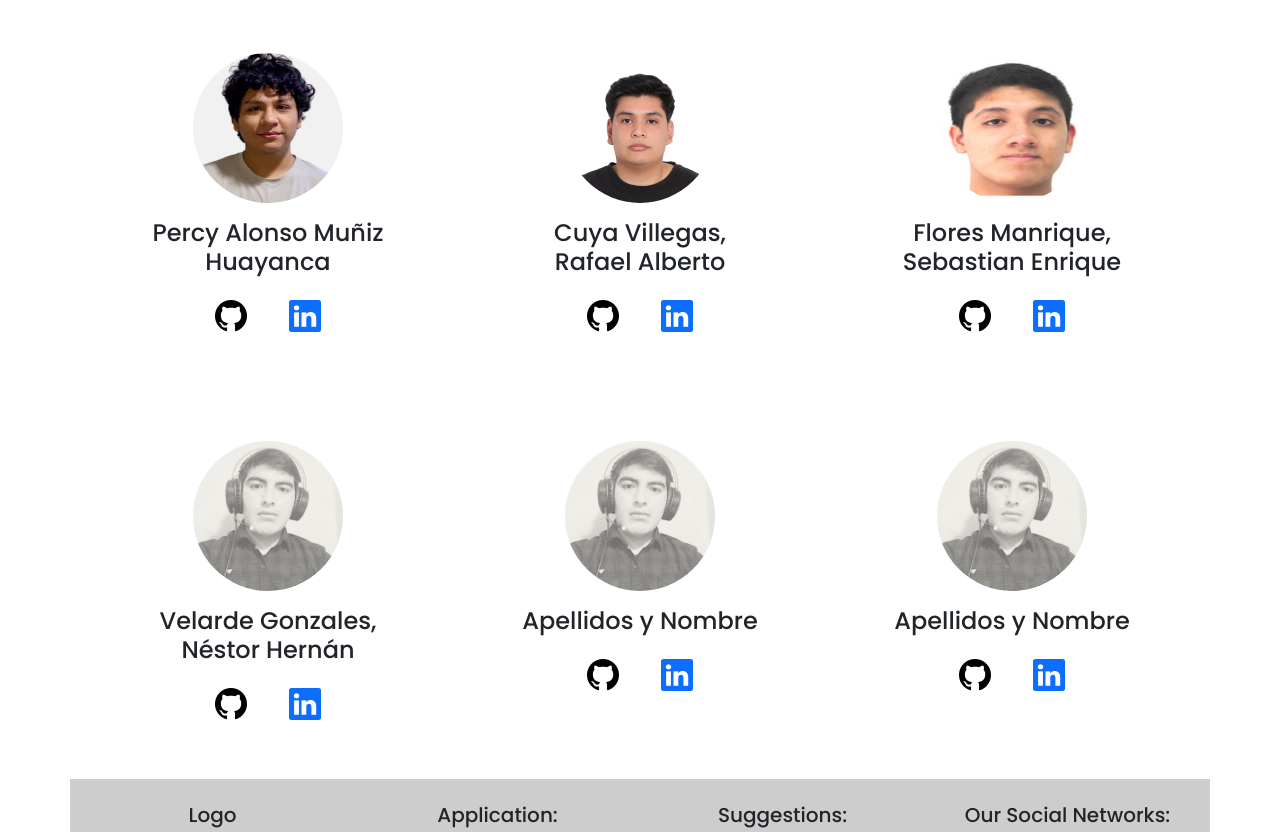
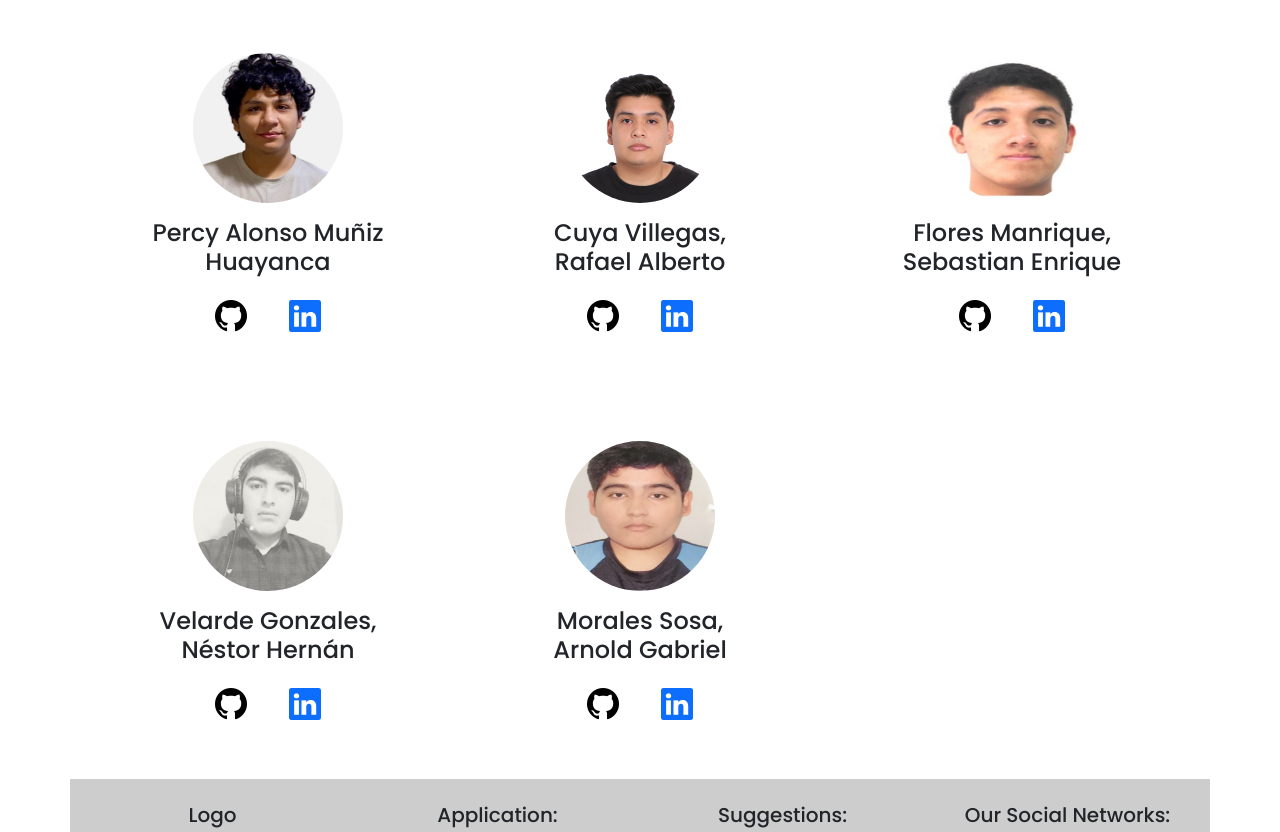
Before and after one commit to UPC-Aplicaciones-Web-Grupo-02/landing-page, a plain HTML site: page public/assets/indexen.html in a window 1280 px wide. Shown: the part 3261-4093 px from the top of the page. Drawn offline with nearby package versions, Linux system fonts and the light colour scheme.

Commit message:
fix: fixed section team

```diff
--- a/public/assets/indexen.html
+++ b/public/assets/indexen.html
@@ -231,25 +231,10 @@
         </div>
         <div class=".col-6 col-sm-6 col-md-4 col-lg-4">
           <div style="border-radius: 12px; padding: 50px; ">
-            <img src="student/velarde.png" alt=""
+            <img src="student/ArnoldProfile.png" alt=""
                  style="border-radius: 50%; width: 150px; height: 150px;">
             <div class="pt-3">
-              <h4>Apellidos y Nombre</h4>
-              <div class="d-flex justify-content-center mt-3">
-                <a href="" target="_blank" type="button"><i class="bi bi-github mx-3"
-                                                            style="font-size: 2rem; padding: 5px; color: black;"></i></a>
-                <a href="" target="_blank" type="button"><i class="bi bi-linkedin mx-3"
-                                                            style="font-size: 2rem; padding: 5px;"></i></a>
-              </div>
-            </div>
-          </div>
-        </div>
-        <div class=".col-6 col-sm-6 col-md-4 col-lg-4">
-          <div style="border-radius: 12px; padding: 50px; ">
-            <img src="student/velarde.png" alt=""
-                 style="border-radius: 50%; width: 150px; height: 150px;">
-            <div class="pt-3">
-              <h4>Apellidos y Nombre</h4>
+              <h4>Morales Sosa, Arnold Gabriel</h4>
               <div class="d-flex justify-content-center mt-3">
                 <a href="" target="_blank" type="button"><i class="bi bi-github mx-3"
                                                             style="font-size: 2rem; padding: 5px; color: black;"></i></a>
```
Also changed, not shown: index.html (+0 -15 lines).
